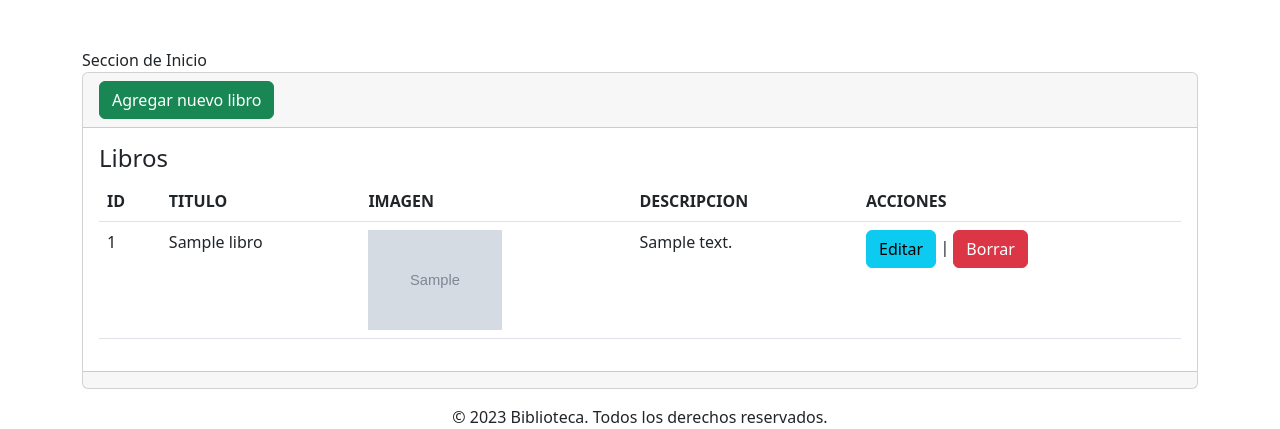
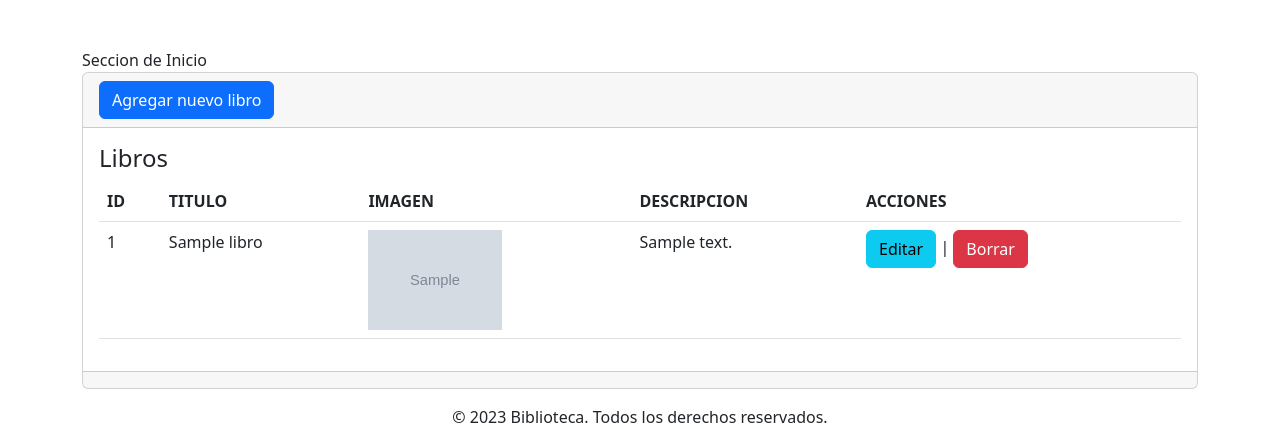
Before and after one commit to Felipecabreraa/evaDise-o, a Django app: page /index in a window 1280 px wide. Shown: the part 56-485 px from the top of the page. Run offline with Django 4.2, Linux system fonts and the light colour scheme; tables that the repository leaves empty hold one stand-in row (values such as "Sample post"); grey boxes marked "Sample" are stand-in pictures.

Commit message:
ultimo avance

```diff
--- a/eva2diseño/biblioteca/templates/index.html
+++ b/eva2diseño/biblioteca/templates/index.html
@@ -10,7 +10,7 @@ Seccion de Inicio
 
 <div class="card">
     <div class="card-header">
-        <a name="" id="" class="btn btn-success" href="{%url 'crear'%}" role="button">Agregar nuevo libro</a>
+        <a name="" id="" class="btn btn-primary" href="{%url 'crear'%}" role="button">Agregar nuevo libro</a>
     </div>
     <div class="card-body">
         <h4 class="card-title">Libros</h4>
```
